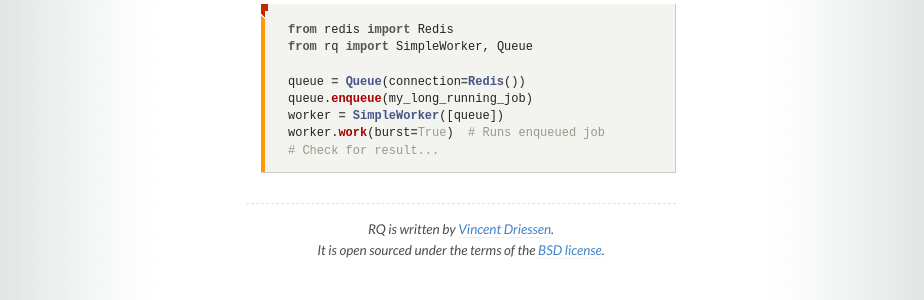
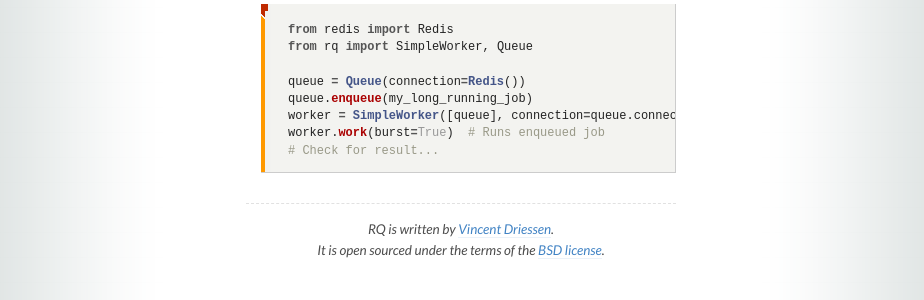
Before and after one commit to rq/rq, a Jekyll site: the page built from docs/testing.md, in a window 1280 px wide. Shown: the part 542-842 px from the top of the page, without its empty margins (179-1103 px from the left). Built offline with Jekyll 4.4.1, drawn with Linux system fonts in a browser that asks for light colours; some web fonts are replaced; Markdown is read by kramdown in place of the engine named in the settings.

Commit message:
Update testing.md
Include required connection parameter to avoid Redis connection error, fixes issue #648.

```diff
--- a/docs/testing.md
+++ b/docs/testing.md
@@ -15,7 +15,7 @@
 
 queue = Queue(connection=Redis())
 queue.enqueue(my_long_running_job)
-worker = SimpleWorker([queue])
+worker = SimpleWorker([queue], connection=queue.connection)
 worker.work(burst=True)  # Runs enqueued job
 # Check for result...
 {% endhighlight %}
```
